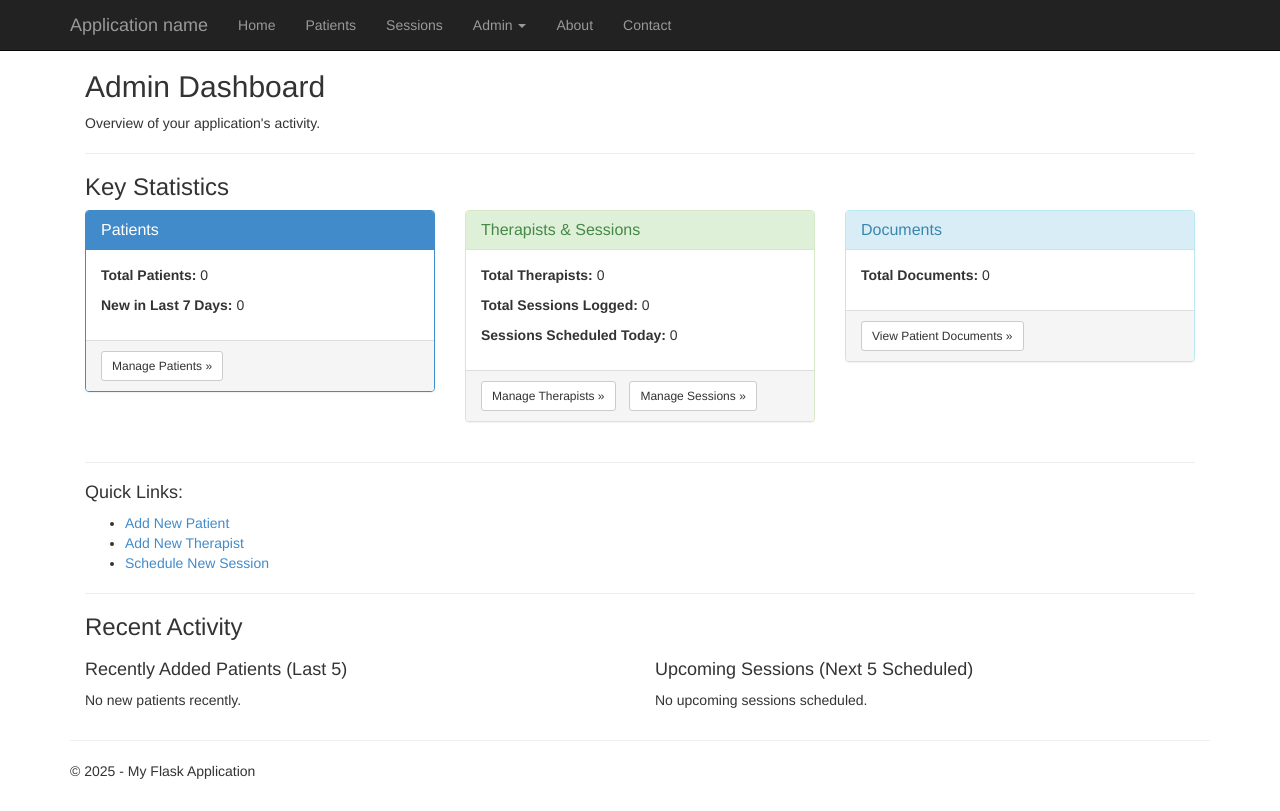
After one commit to mohamedsellami-code/mini-erp-alFassih, a Flask app: page /admin/dashboard in a window 1280 px wide. The commit adds this page. Run offline with Flask 2, Linux system fonts and the light colour scheme; data that the repository does not hold is empty; some libraries are stand-ins or nearby versions.

Commit message:
feat: Implement basic Admin Dashboard and apply review suggestions
This commit introduces an initial version of the Admin Dashboard and incorporates
minor improvements identified during a prior code review.

Admin Dashboard Features:
- Route and template for `/admin/dashboard`.
- Display of key statistics:
    - Total counts for patients, documents, therapists, sessions.
    - Patients added in the last 7 days.
    - Sessions scheduled for the current day.
- Quick navigation links to common management and creation pages.
- "Recent Activity" section showing:
    - Last 5 recently added patients.
    - Next 5 upcoming scheduled sessions.
- Basic checks for dashboard loading and data display.

Code Review Improvements:
- Added `__repr__` method to the `Patient` model for better debugging.
- Implemented a custom validator (`validate_end_time`) in `SessionForm`
  to ensure session end time is after start time.

```diff
--- a/mini-erp-alFassih/mini_erp_alFassih/models.py
+++ b/mini-erp-alFassih/mini_erp_alFassih/models.py
@@ -12,6 +12,9 @@ class Patient(db.Model):
     updated_at = db.Column(db.DateTime, default=datetime.utcnow, onupdate=datetime.utcnow)
     documents = db.relationship('Document', backref='patient', lazy=True, cascade="all, delete-orphan")
     sessions = db.relationship('Session', backref='assigned_patient', lazy='dynamic', cascade="all, delete-orphan")
+
+    def __repr__(self):
+        return f'<Patient {self.id}: {self.first_name} {self.last_name}>'
 
 class Document(db.Model):
     id = db.Column(db.Integer, primary_key=True)
--- /dev/null
+++ b/mini-erp-alFassih/mini_erp_alFassih/templates/admin/dashboard.html
@@ -0,0 +1,110 @@
+{% extends "layout.html" %}
+
+{% block title %}{{ title }} - My Flask Application{% endblock %}
+
+{% block content %}
+<div class="container">
+    <h2>{{ title }}</h2>
+    <p>Overview of your application's activity.</p>
+
+    <hr>
+    <h3>Key Statistics</h3>
+    <div class="row">
+        <div class="col-md-4">
+            <div class="panel panel-primary">
+                <div class="panel-heading">
+                    <h3 class="panel-title">Patients</h3>
+                </div>
+                <div class="panel-body">
+                    <p><strong>Total Patients:</strong> {{ stats.total_patients }}</p>
+                    <p><strong>New in Last 7 Days:</strong> {{ stats.new_patients_last_7_days }}</p>
+                </div>
+                <div class="panel-footer">
+                    <a href="{{ url_for('list_patients') }}" class="btn btn-default btn-sm">Manage Patients &raquo;</a>
+                </div>
+            </div>
+        </div>
+        <div class="col-md-4">
+            <div class="panel panel-success">
+                <div class="panel-heading">
+                    <h3 class="panel-title">Therapists & Sessions</h3>
+                </div>
+                <div class="panel-body">
+                    <p><strong>Total Therapists:</strong> {{ stats.total_therapists }}</p>
+                    <p><strong>Total Sessions Logged:</strong> {{ stats.total_sessions }}</p>
+                    <p><strong>Sessions Scheduled Today:</strong> {{ stats.sessions_today }}</p>
+                </div>
+                <div class="panel-footer">
+                     <a href="{{ url_for('list_therapists') }}" class="btn btn-default btn-sm">Manage Therapists &raquo;</a>
+                     <a href="{{ url_for('list_sessions') }}" class="btn btn-default btn-sm" style="margin-left: 10px;">Manage Sessions &raquo;</a>
+                </div>
+            </div>
+        </div>
+        <div class="col-md-4">
+            <div class="panel panel-info">
+                <div class="panel-heading">
+                    <h3 class="panel-title">Documents</h3>
+                </div>
+                <div class="panel-body">
+                    <p><strong>Total Documents:</strong> {{ stats.total_documents }}</p>
+                </div>
+                <div class="panel-footer">
+                    {# Link to a future document management page or patient list #}
+                    <a href="{{ url_for('list_patients') }}" class="btn btn-default btn-sm">View Patient Documents &raquo;</a>
+                </div>
+            </div>
+        </div>
+    </div>
+
+    <hr>
+    <h4>Quick Links:</h4>
+    <ul>
+        <li><a href="{{ url_for('create_patient') }}">Add New Patient</a></li>
+        <li><a href="{{ url_for('create_therapist') }}">Add New Therapist</a></li>
+        <li><a href="{{ url_for('create_session') }}">Schedule New Session</a></li>
+    </ul>
+
+    <hr>
+    <h3>Recent Activity</h3>
+    <div class="row">
+        <div class="col-md-6">
+            <h4>Recently Added Patients (Last 5)</h4>
+            {% if recent_patients %}
+                <ul class="list-group">
+                    {% for patient in recent_patients %}
+                        <li class="list-group-item">
+                            <a href="{{ url_for('view_patient', patient_id=patient.id) }}">{{ patient.first_name }} {{ patient.last_name }}</a>
+                            <span class="text-muted pull-right">- Joined: {{ patient.created_at.strftime('%Y-%m-%d') }}</span>
+                        </li>
+                    {% endfor %}
+                </ul>
+            {% else %}
+                <p>No new patients recently.</p>
+            {% endif %}
+        </div>
+        <div class="col-md-6">
+            <h4>Upcoming Sessions (Next 5 Scheduled)</h4>
+            {% if upcoming_sessions %}
+                <ul class="list-group">
+                    {% for session in upcoming_sessions %}
+                        <li class="list-group-item">
+                            <a href="{{ url_for('view_session', session_id=session.id) }}">
+                                {% if session.assigned_patient %}{{ session.assigned_patient.first_name }} {{ session.assigned_patient.last_name }}{% else %}N/A{% endif %}
+                                with {% if session.assigned_therapist %}{{ session.assigned_therapist.first_name }} {{ session.assigned_therapist.last_name }}{% else %}N/A{% endif %}
+                            </a>
+                            <br>
+                            <small class="text-muted">
+                                {{ session.start_time.strftime('%a, %d %b %Y %H:%M') }} - {{ session.session_type or "General Session" }}
+                                (Status: <span class="badge badge-{{ session.status | lower }}">{{ session.status }}</span>)
+                            </small>
+                        </li>
+                    {% endfor %}
+                </ul>
+            {% else %}
+                <p>No upcoming sessions scheduled.</p>
+            {% endif %}
+        </div>
+    </div>
+
+</div>
+{% endblock %}
--- a/mini-erp-alFassih/mini_erp_alFassih/templates/layout.html
+++ b/mini-erp-alFassih/mini_erp_alFassih/templates/layout.html
@@ -28,7 +28,9 @@
                     <li class="dropdown">
                         <a href="#" class="dropdown-toggle" data-toggle="dropdown" role="button" aria-haspopup="true" aria-expanded="false">Admin <span class="caret"></span></a>
                         <ul class="dropdown-menu">
+                            <li><a href="{{ url_for('admin_dashboard') }}">Dashboard</a></li>
                             <li><a href="{{ url_for('list_therapists') }}">Manage Therapists</a></li>
+                            {# Add other admin links here later #}
                         </ul>
                     </li>
                     <li><a href="{{ url_for('about') }}">About</a></li>
--- a/mini-erp-alFassih/mini_erp_alFassih/views.py
+++ b/mini-erp-alFassih/mini_erp_alFassih/views.py
@@ -2,10 +2,10 @@
 Routes and views for the flask application.
 """
 
-from datetime import datetime
+from datetime import datetime, timedelta # Added timedelta
 from flask import render_template, request, redirect, url_for, current_app, send_from_directory # flash can be added if used
 from mini_erp_alFassih import app, db, models
-from .forms import PatientForm, DocumentForm, SessionForm, TherapistForm # Added TherapistForm, SessionForm was from previous step
+from .forms import PatientForm, DocumentForm, SessionForm, TherapistForm
 from .utils import save_document
 
 @app.route('/')
@@ -110,6 +110,55 @@ def download_document(document_id):
         path=document.filename,
         as_attachment=True
     )
+
+# Admin Dashboard
+@app.route('/admin/dashboard')
+def admin_dashboard():
+    total_patients = models.Patient.query.count()
+    total_documents = models.Document.query.count()
+    total_therapists = models.Therapist.query.count()
+    total_sessions = models.Session.query.count()
+
+    # Patients added in the last 7 days
+    seven_days_ago = datetime.utcnow() - timedelta(days=7)
+    new_patients_last_7_days = models.Patient.query.filter(models.Patient.created_at >= seven_days_ago).count()
+
+    # Sessions scheduled for today
+    today_start = datetime.utcnow().replace(hour=0, minute=0, second=0, microsecond=0)
+    today_end = today_start + timedelta(days=1)
+    sessions_today = models.Session.query.filter(
+        models.Session.start_time >= today_start,
+        models.Session.start_time < today_end,
+        models.Session.status == 'Scheduled'
+    ).count()
+
+    stats = {
+        'total_patients': total_patients,
+        'total_documents': total_documents,
+        'total_therapists': total_therapists,
+        'total_sessions': total_sessions,
+        'new_patients_last_7_days': new_patients_last_7_days,
+        'sessions_today': sessions_today
+    }
+
+    # Recent Patients (last 5)
+    recent_patients = models.Patient.query.order_by(models.Patient.created_at.desc()).limit(5).all()
+
+    # Upcoming Sessions (next 5, status Scheduled)
+    now = datetime.utcnow() # Use now consistently for time comparisons
+    upcoming_sessions = models.Session.query.filter(
+        models.Session.start_time > now,
+        models.Session.status == 'Scheduled'
+    ).options(
+        db.joinedload(models.Session.assigned_patient), # Eager load for template
+        db.joinedload(models.Session.assigned_therapist)
+    ).order_by(models.Session.start_time.asc()).limit(5).all()
+
+    return render_template('admin/dashboard.html', title='Admin Dashboard',
+                           stats=stats,
+                           recent_patients=recent_patients,
+                           upcoming_sessions=upcoming_sessions,
+                           year=datetime.now().year)
 
 # Admin-like section for Therapists
 @app.route('/admin/therapists')
```
Also changed, not shown: mini-erp-alFassih/mini_erp_alFassih/forms.py (+6 -1 lines), mini-erp-alFassih/tests/test_views.py (+78 -0 lines).
